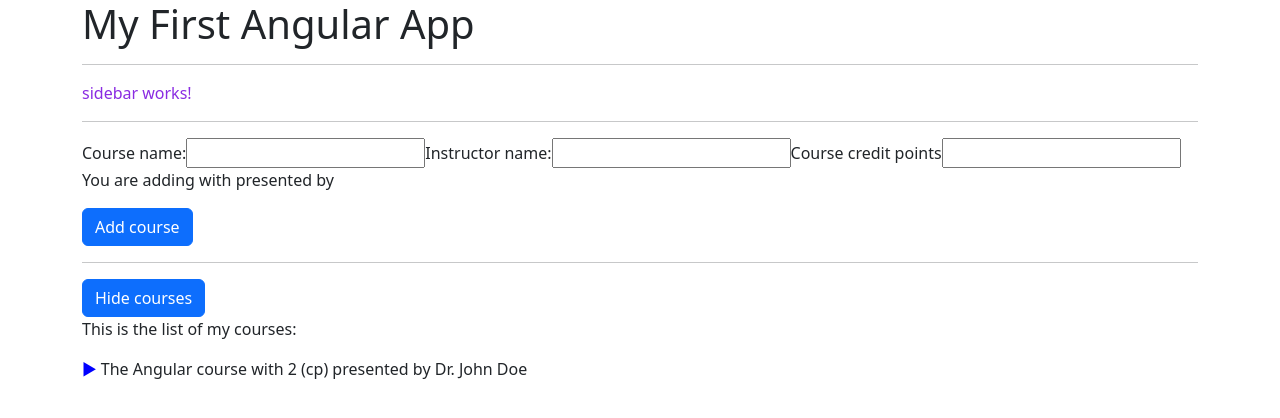
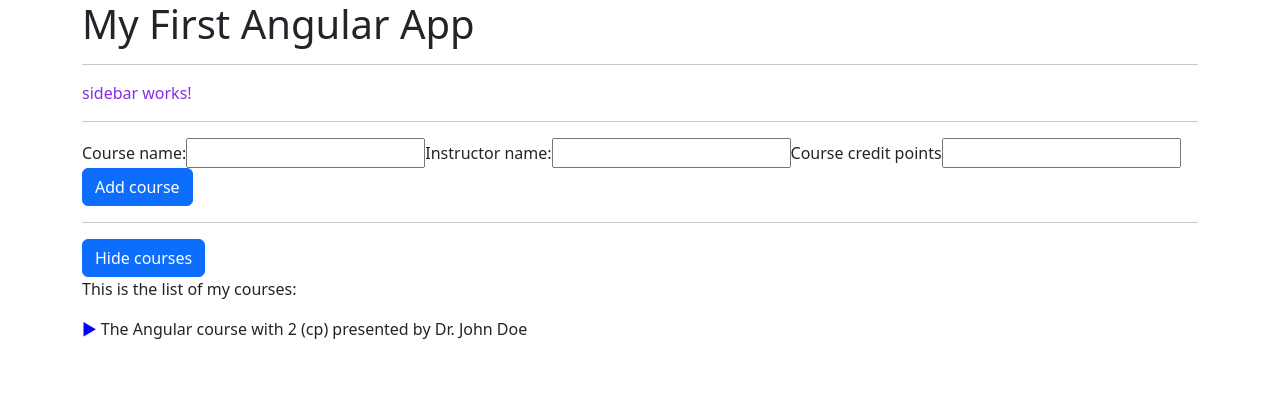
Before and after one commit to m-mehabadi/angular-udemy-course, an Angular app in the folder test-app/: page / in a window 1280 px wide. Both pictures are taken after a click on the button "Show courses". Shown: the top 418 px of the page. Built offline with nearby package versions, Linux system fonts and the light colour scheme.

Commit message:
addCourse button works; Courses list works using custom property binding to pass down data to child component

```diff
--- a/test-app/src/app/app.component.html
+++ b/test-app/src/app/app.component.html
@@ -3,20 +3,24 @@
         <div class="col-md-12">
             <app-header></app-header>
             <hr>
+
             <app-sidebar></app-sidebar>
+            <hr>
 
-            <hr>
             <label>Course name:</label>
             <input type="text" [(ngModel)]="courseName">
             <label>Instructor name:</label>
             <input type="text" [(ngModel)]="courseInstructor">
             <label>Course credit points</label>
             <input type="text" [(ngModel)]="courseCreditPoints">
-            <p>You are adding {{courseName}} with {{courseCreditPoints}} presented by {{courseInstructor}}</p>
             <button class="btn btn-primary" (click)="onAddCourse()">Add course</button>
+            <hr>
 
-            <hr>
-            <app-courses></app-courses>
+            <button class="btn btn-primary" (click)="onShowCourses($event)">Show courses</button>
+            <div [hidden]="!isCoursesVisible">
+                <p>This is the list of my courses:</p>
+                <app-course *ngFor="let course of courses" [course]="course"></app-course>
+            </div>
         </div>
     </div>
 </div>
--- a/test-app/src/app/app.component.ts
+++ b/test-app/src/app/app.component.ts
@@ -3,14 +3,50 @@ import { Component } from '@angular/core';
 @Component({
   selector: 'app-root',
   templateUrl: './app.component.html',
-  styleUrls: ['./app.component.css']
+  styleUrls: ['./app.component.css'],
 })
 export class AppComponent {
-  courseName = "";
-  courseInstructor = "";
-  courseCreditPoints = "";
+  courseName: string;
+  courseInstructor: string;
+  courseCreditPoints: number;
 
-  onAddCourse () {
-    console.log("Course added!");
+  courses = [{ name: 'Angular', creditPoints: 2, instructor: 'Dr. John Doe' }];
+
+  isCoursesVisible = false;
+
+  onShowCourses(event: Event) {
+    let target = <HTMLButtonElement>event.target;
+    if (this.isCoursesVisible) {
+      this.isCoursesVisible = false;
+      target.textContent = 'Show courses';
+      return;
+    } else {
+      this.isCoursesVisible = true;
+      target.textContent = 'Hide courses';
+      return;
+    }
+  }
+
+  onAddCourse() {
+    if (this.areInputsValid()) {
+      this.courses.push({
+        name: this.courseName,
+        creditPoints: this.courseCreditPoints,
+        instructor: this.courseInstructor,
+      });
+    }
+  }
+
+  areInputsValid() {
+    if (
+      this.courseName &&
+      this.courseInstructor &&
+      this.courseCreditPoints &&
+      this.courseCreditPoints > 0
+    ) {
+      return true;
+    } else {
+      return false;
+    }
   }
 }
--- a/test-app/src/app/app.module.ts
+++ b/test-app/src/app/app.module.ts
@@ -6,15 +6,13 @@ import { AppComponent } from './app.component';
 import { HeaderComponent } from './header/header.component';
 import { SidebarComponent } from './sidebar/sidebar.component';
 import { CourseComponent } from './course/course.component';
-import { CoursesComponent } from './courses/courses.component';
 
 @NgModule({
   declarations: [
     AppComponent,
     HeaderComponent,
     SidebarComponent,
-    CourseComponent,
-    CoursesComponent
+    CourseComponent
   ],
   imports: [
     BrowserModule,
--- a/test-app/src/app/course/course.component.html
+++ b/test-app/src/app/course/course.component.html
@@ -1,3 +1,3 @@
 <p>
-    <span [ngStyle]="{ color: getColor() }">&#9658;</span> The {{ courseName }} course with {{ courseCreditPoints }} (cp) presented by {{ courseInstuctor }}
+    <span [ngStyle]="{ color: getColor() }">&#9658;</span> The {{ course.name }} course with {{ course.creditPoints }} (cp) presented by {{ course.instructor }}
 </p>
--- a/test-app/src/app/course/course.component.ts
+++ b/test-app/src/app/course/course.component.ts
@@ -1,4 +1,4 @@
-import { Component } from '@angular/core';
+import { Component, Input } from '@angular/core';
 
 @Component({
   selector: 'app-course',
@@ -6,12 +6,13 @@ import { Component } from '@angular/core';
   styleUrls: ['./course.component.css']
 })
 export class CourseComponent {
-  courseName = 'Angular';
-  courseCreditPoints = 2;
-  courseInstuctor = 'Dr. John Doe';
+  @Input() course: {name: string, creditPoints: number, instructor: string};
+  // courseName = 'Angular';
+  // courseCreditPoints = 2;
+  // courseInstuctor = 'Dr. John Doe';
 
   getColor() {
-    if (this.courseCreditPoints > 3) {
+    if (this.course.creditPoints > 3) {
       return 'green';
     }
     else {
--- a/test-app/src/app/courses/courses.component.html
+++ /dev/null
@@ -1,5 +0,0 @@
-<button class="btn btn-primary" (click)="onShowCourses($event)">Show courses</button>
-<div [hidden]="!isCoursesVisible">
-    <p>This is the list of my courses:</p>
-    <app-course></app-course>
-</div>
--- a/test-app/src/app/courses/courses.component.ts
+++ /dev/null
@@ -1,24 +0,0 @@
-import { Component } from '@angular/core';
-
-@Component({
-  selector: 'app-courses',
-  templateUrl: './courses.component.html',
-  styleUrls: ['./courses.component.css']
-})
-export class CoursesComponent {
-  isCoursesVisible = false;
-
-  onShowCourses(event: Event) {
-    let target = <HTMLButtonElement>event.target;
-    if (this.isCoursesVisible) {
-      this.isCoursesVisible = false;
-      target.textContent = "Show courses";
-      return;
-    }
-    else {
-      this.isCoursesVisible = true;
-      target.textContent = "Hide courses";
-      return;
-    }
-  }
-}
```
Also changed, not shown: test-app/src/app/courses/courses.component.css (deleted), 1 other file (tests, documents, lock files or other folders).
